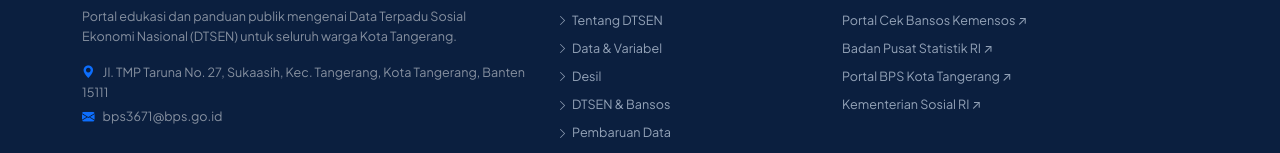
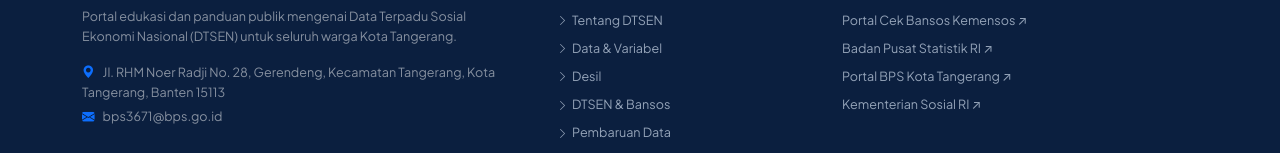
Before and after one commit to rafly-stwn/dtsen-bps-tangerang, a React (Vite) app: page / in a window 1280 px wide. Shown: the part 6882-7035 px from the top of the page. Built offline with nearby package versions, Linux system fonts and the light colour scheme.

Commit message:
Update config.js

```diff
--- a/src/data/config.js
+++ b/src/data/config.js
@@ -6,7 +6,7 @@ export const SITE_CONFIG = {
   agencyName: 'BPS Kota Tangerang',
   agencyFullName: 'Badan Pusat Statistik Kota Tangerang',
   tagline: 'Kenali DTSEN, Pastikan Data Anda Akurat',
-  address: 'Jl. TMP Taruna No. 27, Sukaasih, Kec. Tangerang, Kota Tangerang, Banten 15111',
+  address: 'Jl. RHM Noer Radji No. 28, Gerendeng, Kecamatan Tangerang, Kota Tangerang, Banten 15113',
   email: 'bps3671@bps.go.id',
   website: 'https://tangerangkota.bps.go.id',
 };
```
